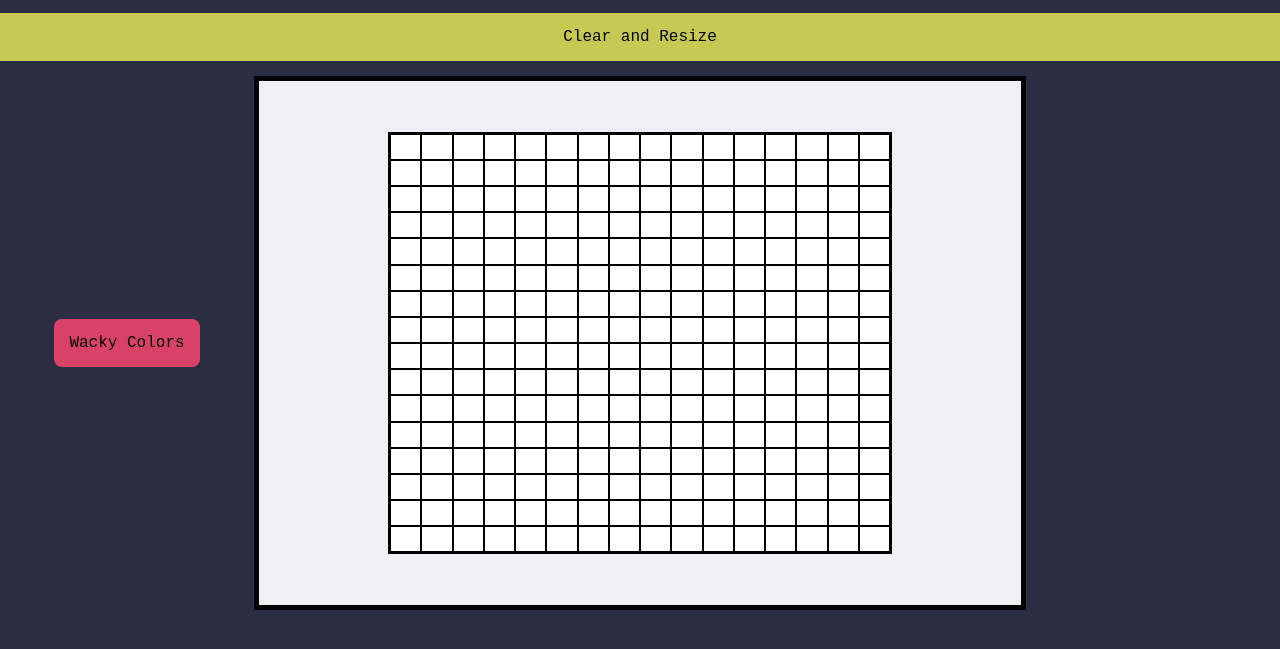
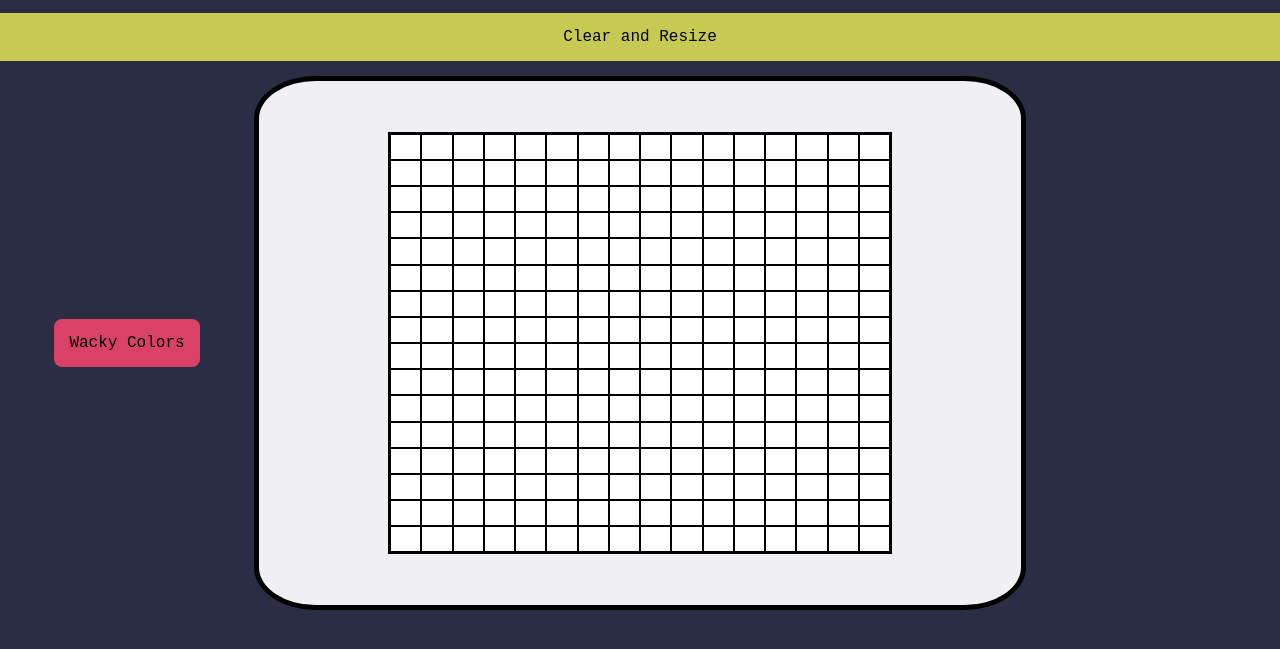
Before and after one commit to morciu/etch-asketch, a plain HTML site: page index.html in a window 1280 px wide. Shown: the part 57-706 px from the top of the page. Drawn offline with Linux system fonts and the light colour scheme.

Commit message:
Ronded center.

```diff
--- a/style.css
+++ b/style.css
@@ -56,7 +56,7 @@ body {
 }
 
 .middle {
-    background-color: brown;
+    background-color: #2A2D43;
     flex: 4 1 0%;
     display: flex;
 }
@@ -91,6 +91,7 @@ body {
 
 .mid-center {
     background-color: #F0EFF4;
+    border-radius: 8%;
     flex: 3 1 0%;
     display: flex;
     flex-direction: column;
```
